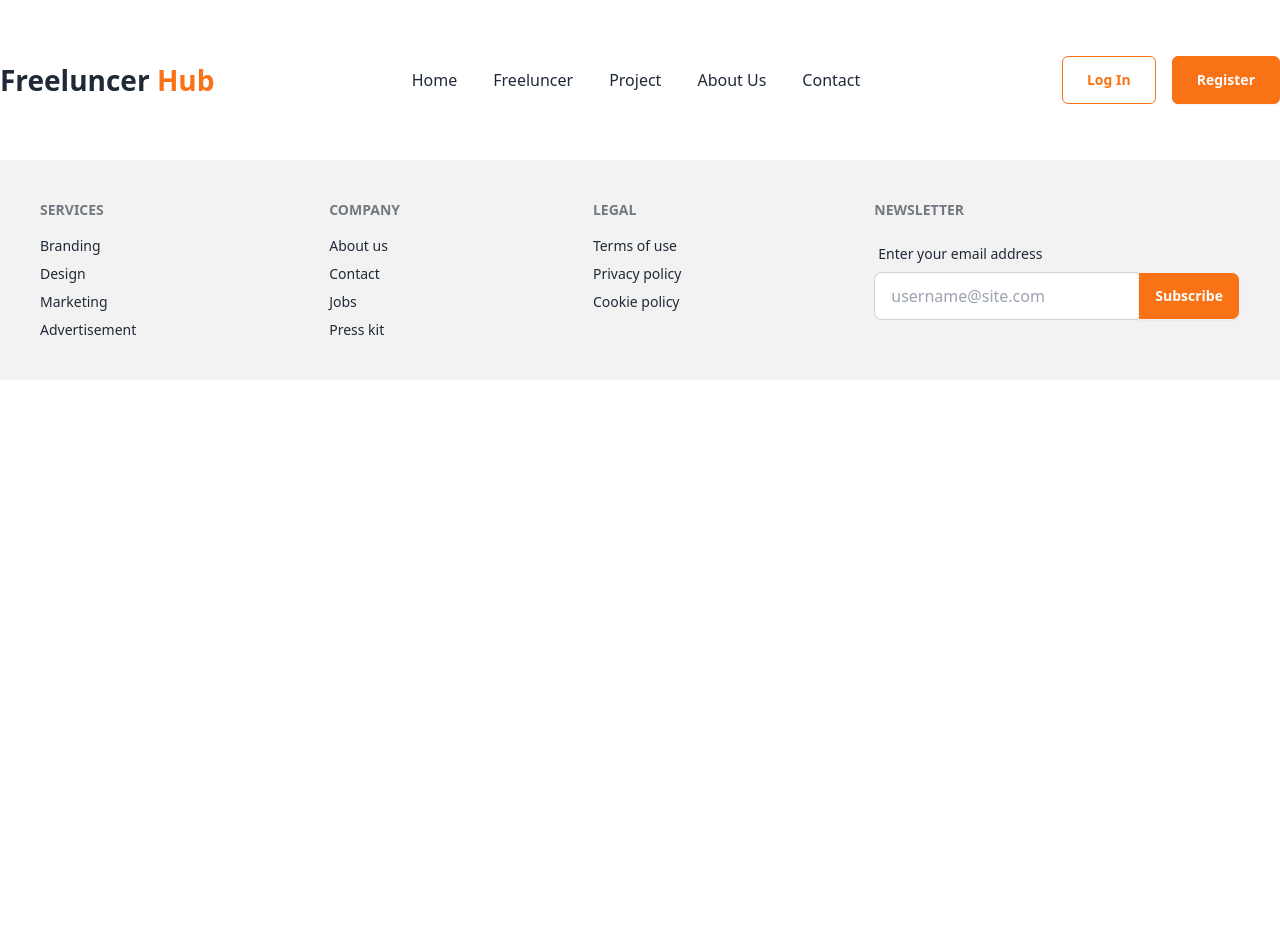
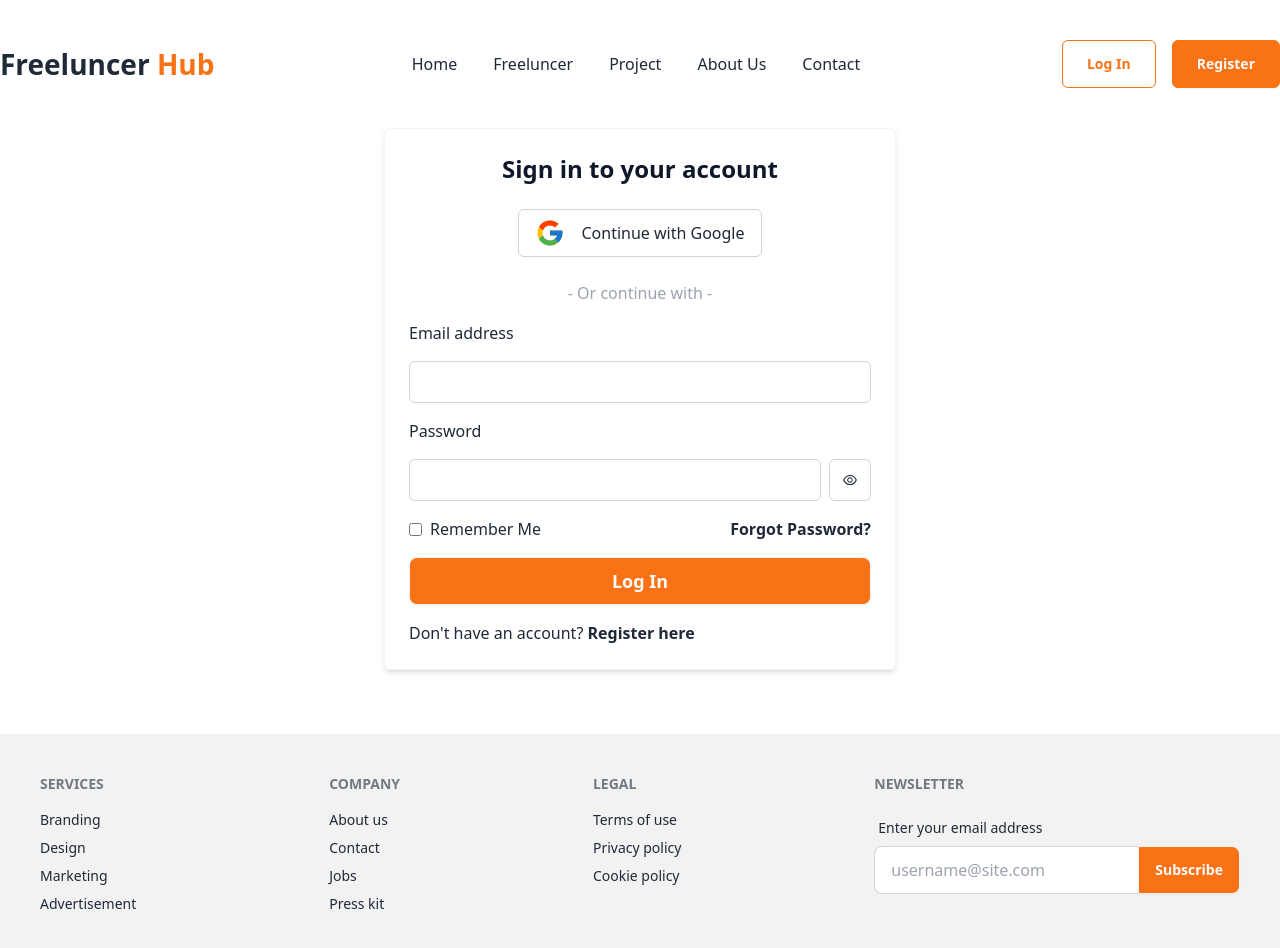
Before and after one commit to Munir102/freeluncer-hub, a React (Vite) app: page /login in a window 1280 px wide. Shown: the top 948 px of the page. Before the commit the page ends 800 px from the top, so only its background shows below. Built offline with nearby package versions, Linux system fonts and the light colour scheme.

Commit message:
Login page design done and data show function has been added successfully.

```diff
--- a/src/components/Login/Login.jsx
+++ b/src/components/Login/Login.jsx
@@ -1,8 +1,90 @@
+import { useState } from "react";
+import { AiOutlineEye, AiOutlineEyeInvisible } from "react-icons/ai";
+import { FcGoogle } from "react-icons/fc";
+import { Link } from "react-router-dom";
 
 const Login = () => {
+    const [showPassword, setShowPassword] = useState(false);
+    const [rememberMe, setRememberMe] = useState(false);
+
+    const togglePasswordVisibility = () => {
+        setShowPassword(!showPassword);
+    };
+
+    const handleRememberMeChange = () => {
+        setRememberMe(!rememberMe);
+    };
+
+    const handleRegisterForm = e =>{
+        e.preventDefault();
+        // console.log("click done");
+        const email = e.target.userEmail.value;
+        const password = e.target.password.value;
+        const rememberMe = e.target.rememberMe.value;
+
+        console.log(email, password, rememberMe);
+    }
+
     return (
-        <div>
+        <div className="mx-auto w-[40%] flex flex-col  border border-neutral-100 p-6 shadow-md mb-16 gap-2 rounded-md">
+            <div className="flex flex-col items-center text-center gap-6">
+                <h1 className="text-black_bg text-2xl font-bold">Sign in to your account</h1>
+                <Link to="/">
+                    <a className="flex items-center justify-center text-center border border-neutral-300 py-2 px-4 gap-4 rounded-md">
+                        <span className="text-3xl"><FcGoogle /></span>
+                        <span>Continue with Google</span>
+                    </a>
+                </Link>
+                <p className="text-color_grey">- Or continue with -</p>
+            </div>
 
+            {/* form start */}
+            <form onSubmit={handleRegisterForm} className="flex flex-col gap-4 mt-2">
+                <label htmlFor="userEmail">Email address</label>
+                <input type="email" name="userEmail" id="userEmail" className="p-2 border border-neutral-300 rounded-md"/>
+
+                <label htmlFor="password">Password</label>
+                <div className="flex items-center">
+                    <input
+                        type={showPassword ? "text" : "password"}
+                        name="password"
+                        id="password"
+                        className="p-2 border border-neutral-300 rounded-md flex-1"
+                    />
+                    <button
+                        type="button"
+                        onClick={togglePasswordVisibility}
+                        className="ml-2 p-3 bg-transparent border border-neutral-300 rounded-md"
+                    >
+                        {showPassword ? <AiOutlineEyeInvisible /> : <AiOutlineEye />}
+                    </button>
+                </div>
+
+                <div className="flex justify-between">
+                    <div className="flex items-center">
+                        <input
+                            type="checkbox"
+                            id="rememberMe"
+                            name="rememberMe"
+                            checked={rememberMe}
+                            onChange={handleRememberMeChange}
+                            className="mr-2"
+                        />
+                        <label htmlFor="rememberMe">Remember Me</label>
+                    </div>
+
+                    <Link to="/forgot-password" className="text-blue-500 font-semibold hover:underline">Forgot Password?</Link>
+                </div>
+
+                <button
+                    type="submit"
+                    className={`btn bg-primary_color text-lg text-neutral-50`}
+                >
+                    Log In
+                </button>
+            </form>
+
+            <p className="mt-2">Don't have an account? <span className="font-semibold"><Link to="/register">Register here</Link></span></p>
         </div>
     );
 };
--- a/src/components/Register/Register.jsx
+++ b/src/components/Register/Register.jsx
@@ -32,7 +32,7 @@ const Register = () => {
     return (
         <div className="mx-auto w-[40%] flex flex-col  border border-neutral-100 p-6 shadow-md mb-16 gap-2 rounded-md">
             <div className="flex flex-col items-center text-center gap-6">
-                <h1 className="text-black_bg text-3xl font-bold">Create an account</h1>
+                <h1 className="text-black_bg text-2xl font-bold">Create an account</h1>
                 <Link to="/"><a className="flex items-center justify-center text-center border border-neutral-300 py-2 px-4 gap-4 rounded-md">
                     <span className="text-3xl"><FcGoogle /></span>
                     <span>Register with Google</span>
@@ -55,13 +55,12 @@ const Register = () => {
                 </div>
                 <label htmlFor="userEmail">Email address</label>
                 <input type="email" name="userEmail" id="userEmail" className="p-2 border border-neutral-300 rounded-md"/>
-                <label htmlFor="userType">Client or Service Provider?</label>
+                <label htmlFor="userType">Registration as?</label>
                 <select id="userType" name="userType" className="p-2 border border-neutral-300 rounded-md">
                     <option value="" selected disabled >Select one</option>
-                    <option value="client" >Client</option>
+                    <option value="contractor" >Contractor</option>
                     <option value="serviceProvider">Service Provider</option>
                 </select>
-
 
                 <label htmlFor="password">Password</label>
                 <div className="flex items-center">
--- a/src/components/header/Header.jsx
+++ b/src/components/header/Header.jsx
@@ -13,7 +13,7 @@ const Header = () => {
     );
 
     return (
-        <div className="navbar bg-base-100 font_ws md:my-12 my-4 md:p-0 p-2">
+        <div className="navbar bg-base-100 font_ws md:my-8 my-4 md:p-0 p-2">
             <div className="navbar-start">
                 <div className="dropdown">
                     <div tabIndex={0} role="button" className="btn btn-ghost lg:hidden">
```
